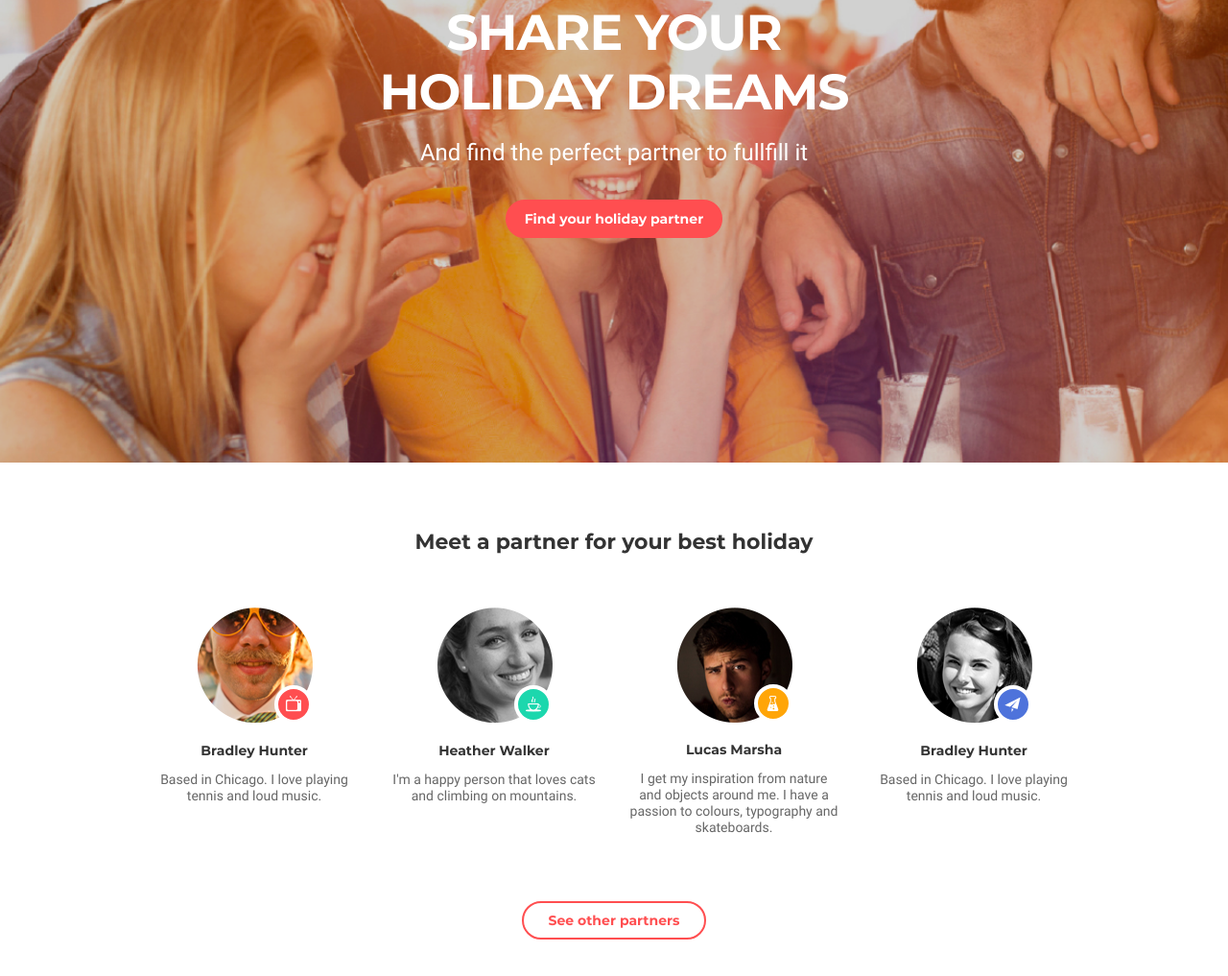
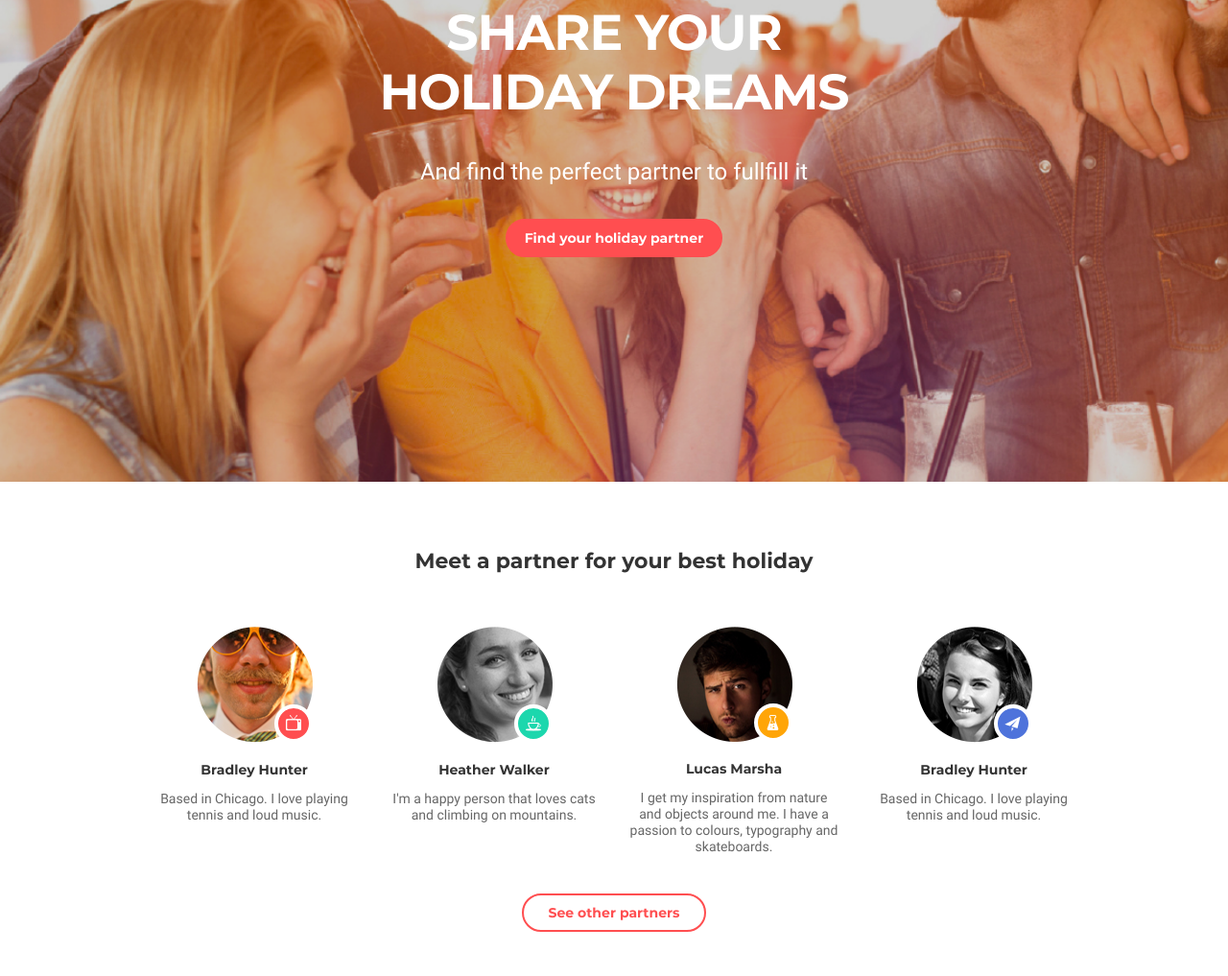
Before and after one commit to RomanStepanyan/homework-09, a plain HTML site: page index.html in a window 1280 px wide. Shown: the part 277-1294 px from the top of the page at 96% size. Drawn offline with nearby package versions, Linux system fonts and the light colour scheme.

Commit message:
Some margin are changed

```diff
--- a/css/styles.css
+++ b/css/styles.css
@@ -243,16 +243,12 @@ header {
     cursor: pointer;
     margin: 0 auto;
 }
-.other__partners__button__wrapper {
-    /* padding: 0 56px; */
-}
+
 .other__partners__button:hover {
     background-color: rgb(255, 78, 80);
     color: rgb(255, 255, 255);
     transition: all 500ms linear;
 }
-
-
 
 @media screen and (max-width: 767px) {
     header {
@@ -292,12 +288,15 @@ header {
     .main__title {
         font-size: 52px;
         line-height: 1.2;
-        margin-bottom: 18px;
+        margin-bottom: 38px;
         padding: 0 100px;
     }
     .main__title__description {
         font-size: 24px;
-        padding-bottom: 34px;
+        margin-bottom: 34px;
+    }
+    .partners__list {
+        margin-bottom: 40px;
     }
 
     .partners__list__item {
@@ -318,14 +317,14 @@ header {
         margin-bottom: 0;
     }
 
-    .other__partner__button-wrapper {
-        padding: 40px 0 40px;
-    }
     .other__partners__button {
         width: 192px;
     }
     .find__partner__button {
         width: 226px;
+    }
+    .partners {
+        padding-bottom: 40px;
     }
 }
 @media screen and (min-width: 992px) {
@@ -342,10 +341,11 @@ header {
     .section__title__wrapper {
         margin-bottom: 34px;
     }
-    .other__partners__button__wrapper {
-        padding: 40px 0 72px;
-    }
+
     .partners__list__item {
         margin-bottom: 0;
     }
+    .partners {
+        padding-bottom: 72px;
+    }
 }
```
